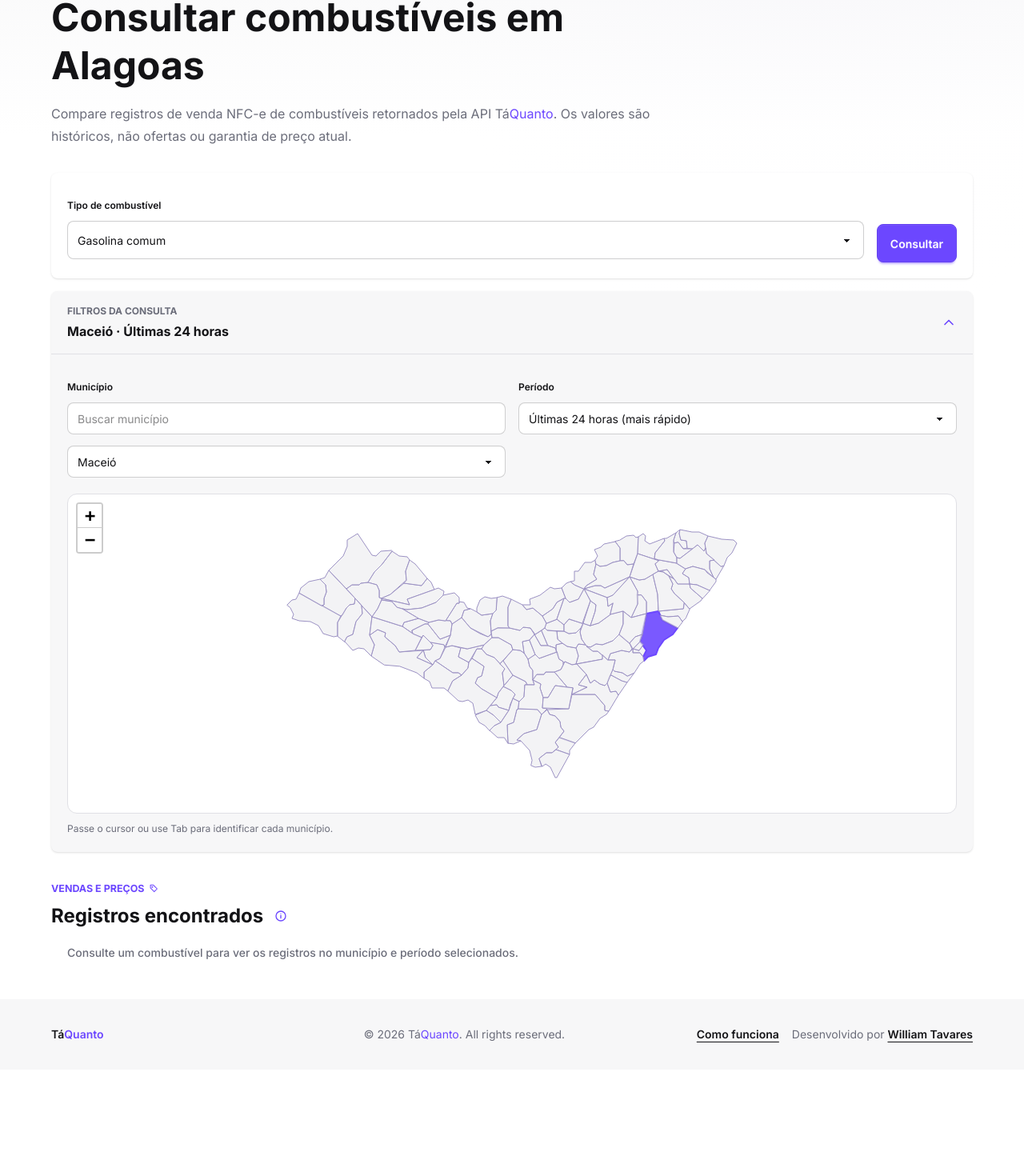
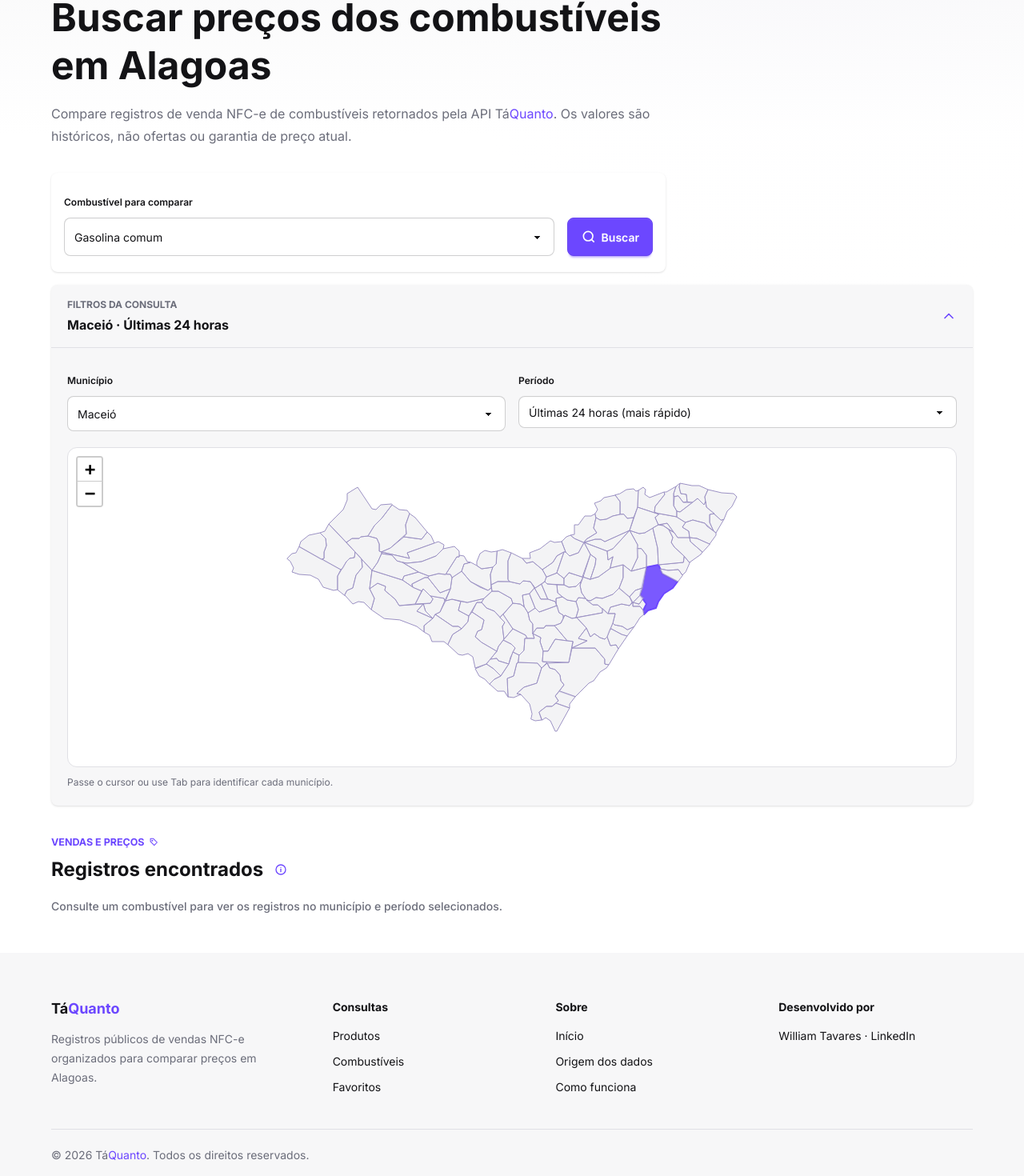
Before and after one commit to williamroberttv/taquanto, an Angular app: page /combustiveis in a window 1280 px wide. Shown: the part 161-1631 px from the top of the page at 80% size. Before the commit the page ends 1498 px from the top, so only its background shows below. Built offline with nearby package versions, Linux system fonts and the light colour scheme.

Commit message:
Refine search filters and fuel page details
- Add reusable municipality picker with search
- Improve footer navigation and fuel search wording
- Let map selector toggle closed and update tests

```diff
--- a/src/app/app.routes.ts
+++ b/src/app/app.routes.ts
@@ -20,7 +20,7 @@ export const routes: Routes = [
   {
     path: 'combustiveis',
     loadComponent: () => import('./pages/fuels/fuels').then((m) => m.FuelsPage),
-    title: 'Consultar combustíveis em Alagoas | TáQuanto',
+    title: 'Buscar preços dos combustíveis em Alagoas | TáQuanto',
   },
   {
     path: 'favoritos',
--- a/src/app/components/footer/footer.html
+++ b/src/app/components/footer/footer.html
@@ -1,30 +1,52 @@
 <footer
-  class="footer footer-horizontal mx-auto w-full max-w-none items-center bg-base-200 px-5 py-8 text-sm leading-6 text-[var(--tq-muted)]"
+  class="w-full bg-base-200 px-5 py-12 text-sm leading-6 text-[var(--tq-muted)] sm:py-14"
   aria-label="Rodapé"
 >
-  <div class="mx-auto grid w-full max-w-6xl gap-5 text-center sm:grid-cols-3 sm:text-left">
-    <aside>
-      <p class="font-semibold text-[var(--tq-ink)]">Tá<span class="text-primary">Quanto</span></p>
-    </aside>
-    <p>© 2026 Tá<span class="text-primary">Quanto</span>. All rights reserved.</p>
-    <nav class="flex flex-wrap justify-center gap-x-4 sm:justify-self-end" aria-label="Rodapé">
-      <a
-        href="/#como-funciona"
-        class="font-semibold text-[var(--tq-ink)] underline underline-offset-4"
-      >
-        Como funciona
-      </a>
-      <span>
-        Desenvolvido por
+  <div class="mx-auto w-full max-w-6xl">
+    <div class="grid gap-9 sm:grid-cols-2 lg:grid-cols-[1.3fr_1fr_1fr_1fr]">
+      <aside class="max-w-sm">
+        <p class="text-lg font-bold text-[var(--tq-ink)]">
+          Tá<span class="text-primary">Quanto</span>
+        </p>
+        <p class="mt-3">
+          Registros públicos de vendas NFC-e organizados para comparar preços em Alagoas.
+        </p>
+      </aside>
+
+      <nav aria-label="Consultas">
+        <h2 class="font-bold text-[var(--tq-ink)]">Consultas</h2>
+        <ul class="mt-3 grid gap-2">
+          <li><a href="/produtos" class="footer-link">Produtos</a></li>
+          <li><a href="/combustiveis" class="footer-link">Combustíveis</a></li>
+          <li><a href="/favoritos" class="footer-link">Favoritos</a></li>
+        </ul>
+      </nav>
+
+      <nav aria-label="Sobre o TáQuanto">
+        <h2 class="font-bold text-[var(--tq-ink)]">Sobre</h2>
+        <ul class="mt-3 grid gap-2">
+          <li><a href="/#topo" class="footer-link">Início</a></li>
+          <li><a href="/#dados" class="footer-link">Origem dos dados</a></li>
+          <li><a href="/#como-funciona" class="footer-link">Como funciona</a></li>
+        </ul>
+      </nav>
+
+      <div>
+        <h2 class="font-bold text-[var(--tq-ink)]">Desenvolvido por</h2>
         <a
           href="https://www.linkedin.com/in/williamtavares/"
           target="_blank"
           rel="noopener noreferrer"
           aria-label="William Tavares no LinkedIn (abre em nova aba)"
-          class="font-semibold text-[var(--tq-ink)] underline underline-offset-4"
-          >William Tavares</a
+          class="footer-link mt-3 inline-block"
         >
-      </span>
-    </nav>
+          William Tavares · LinkedIn
+        </a>
+      </div>
+    </div>
+
+    <div class="mt-10 border-t border-[var(--tq-border)] pt-5">
+      <p>© 2026 Tá<span class="text-primary">Quanto</span>. Todos os direitos reservados.</p>
+    </div>
   </div>
 </footer>
--- a/src/app/components/footer/footer.ts
+++ b/src/app/components/footer/footer.ts
@@ -6,5 +6,15 @@ import { Component } from '@angular/core';
     class: 'block',
   },
   templateUrl: './footer.html',
+  styles: `
+    .footer-link {
+      color: var(--tq-ink);
+      text-underline-offset: 0.25rem;
+    }
+
+    .footer-link:hover {
+      text-decoration: underline;
+    }
+  `,
 })
 export class Footer {}
--- a/src/app/components/header/header.html
+++ b/src/app/components/header/header.html
@@ -1,7 +1,7 @@
 <header
-  class="navbar min-h-0 border-b border-[var(--tq-border)] bg-[color-mix(in_srgb,var(--tq-canvas)_88%,transparent)] px-0 py-0 backdrop-blur-md"
+  class="navbar min-h-0 border-b border-[var(--tq-border)] bg-[color-mix(in_srgb,var(--tq-canvas)_88%,transparent)] px-5 py-0 backdrop-blur-md"
 >
-  <div class="mx-auto flex w-full max-w-6xl items-center justify-between gap-4 px-5 py-3">
+  <div class="mx-auto flex w-full max-w-6xl items-center justify-between gap-4 py-3">
     <a
       href="/"
       class="btn btn-ghost min-h-11 gap-3 border-0 px-0 shadow-none hover:border-0 hover:bg-transparent"
--- /dev/null
+++ b/src/app/components/municipality-select/municipality-select.ts
@@ -0,0 +1,139 @@
+import { Component, ElementRef, computed, input, output, signal, viewChild } from '@angular/core';
+import { ALAGOAS_MUNICIPALITIES, MunicipalitySelection } from '../../municipalities';
+
+@Component({
+  selector: 'app-municipality-select',
+  template: `
+    <div class="fieldset">
+      <span id="municipality-label" class="fieldset-legend">Município</span>
+      <details #dropdown class="dropdown w-full" (toggle)="toggleDropdown(dropdown.open)">
+        <summary
+          #trigger
+          id="municipality-select"
+          class="select min-h-11 w-full cursor-pointer list-none bg-base-100"
+          aria-haspopup="listbox"
+          aria-controls="municipality-options"
+          aria-labelledby="municipality-label municipality-value"
+          [attr.aria-expanded]="open()"
+          [attr.data-value]="municipality().code"
+        >
+          <span id="municipality-value">{{ municipality().name }}</span>
+        </summary>
+
+        <div
+          class="dropdown-content z-20 mt-2 w-full rounded-box border border-[var(--tq-border)] bg-base-100 p-2 shadow-xl"
+        >
+          <label class="sr-only" for="municipality-search">Buscar município</label>
+          <input
+            #searchInput
+            id="municipality-search"
+            type="search"
+            class="input w-full"
+            autocomplete="off"
+            placeholder="Buscar município"
+            aria-controls="municipality-options"
+            [value]="filter()"
+            (input)="filterMunicipalities($event)"
+            (keydown.escape)="close()"
+          />
+          <div
+            id="municipality-options"
+            class="municipality-options mt-2 grid max-h-64 overflow-y-auto"
+            role="listbox"
+            aria-label="Municípios de Alagoas"
+          >
+            @for (option of filteredMunicipalities(); track option.code) {
+              <button
+                type="button"
+                class="municipality-option"
+                role="option"
+                [value]="option.code"
+                [attr.aria-selected]="option.code === municipality().code"
+                (click)="select(option)"
+              >
+                {{ option.name }}
+              </button>
+            } @empty {
+              <p
+                class="px-3 py-2 text-sm text-[var(--tq-muted)]"
+                role="option"
+                aria-disabled="true"
+                aria-selected="false"
+              >
+                Nenhum município encontrado
+              </p>
+            }
+          </div>
+        </div>
+      </details>
+    </div>
+  `,
+  styles: `
+    :host {
+      display: block;
+      min-width: 0;
+    }
+
+    .municipality-option {
+      min-height: 2.75rem;
+      border: 0;
+      border-radius: var(--radius-field);
+      background: transparent;
+      color: var(--tq-ink);
+      padding: 0.625rem 0.75rem;
+      text-align: left;
+    }
+
+    .municipality-option:hover,
+    .municipality-option:focus-visible,
+    .municipality-option[aria-selected='true'] {
+      background: var(--color-base-200);
+    }
+
+    .municipality-option[aria-selected='true'] {
+      color: var(--color-primary);
+      font-weight: 700;
+    }
+  `,
+})
+export class MunicipalitySelect {
+  private readonly dropdown = viewChild.required<ElementRef<HTMLDetailsElement>>('dropdown');
+  private readonly searchInput = viewChild<ElementRef<HTMLInputElement>>('searchInput');
+  private readonly trigger = viewChild.required<ElementRef<HTMLElement>>('trigger');
+
+  readonly municipality = input.required<MunicipalitySelection>();
+  readonly municipalityChange = output<MunicipalitySelection>();
+
+  protected readonly filter = signal('');
+  protected readonly open = signal(false);
+  protected readonly filteredMunicipalities = computed(() => {
+    const query = this.normalize(this.filter());
+    return ALAGOAS_MUNICIPALITIES.filter(({ name }) => this.normalize(name).includes(query));
+  });
+
+  protected toggleDropdown(open: boolean): void {
+    this.open.set(open);
+    if (open) {
+      queueMicrotask(() => this.searchInput()?.nativeElement.focus());
+    }
+  }
+
+  protected filterMunicipalities(event: Event): void {
+    this.filter.set((event.target as HTMLInputElement).value);
+  }
+
+  protected select(selection: MunicipalitySelection): void {
+    this.municipalityChange.emit(selection);
+    this.close();
+  }
+
+  protected close(): void {
+    this.dropdown().nativeElement.open = false;
+    this.filter.set('');
+    this.trigger().nativeElement.focus();
+  }
+
+  private normalize(value: string): string {
+    return value.trim().toLocaleLowerCase('pt-BR').normalize('NFD').replace(/\p{M}/gu, '');
+  }
+}
--- a/src/app/pages/fuels/fuels.html
+++ b/src/app/pages/fuels/fuels.html
@@ -15,7 +15,7 @@
           id="fuels-title"
           class="mt-3 text-4xl font-bold leading-tight text-[var(--tq-ink)] sm:text-5xl"
         >
-          Consultar combustíveis em Alagoas
+          Buscar preços dos combustíveis em Alagoas
         </h1>
         <p class="mt-4 leading-7 text-[var(--tq-muted)]">
           Compare registros de venda NFC-e de combustíveis retornados pela API Tá<span
@@ -29,13 +29,13 @@
         #fuelForm
         id="fuel-search"
         tabindex="-1"
-        class="card mt-8 grid scroll-mt-20 gap-4 bg-base-100 p-5 shadow-sm sm:grid-cols-[1fr_auto] sm:items-end"
+        class="card mt-8 grid max-w-3xl scroll-mt-20 gap-4 bg-base-100 p-4 shadow-sm sm:grid-cols-[minmax(0,1fr)_auto] sm:items-end"
         aria-labelledby="fuel-search-title"
         (submit)="submit($event)"
       >
         <div class="fieldset">
           <label id="fuel-search-title" class="fieldset-legend" for="fuel-type">
-            Tipo de combustível
+            Combustível para comparar
           </label>
           <select
             id="fuel-type"
@@ -48,8 +48,20 @@
             }
           </select>
         </div>
-        <button type="submit" class="btn btn-primary min-h-12" [disabled]="!filtersReady()">
-          {{ !filtersReady() ? 'Carregando mapa...' : loading() ? 'Consultando...' : 'Consultar' }}
+        <button
+          type="submit"
+          class="btn btn-primary min-h-12 sm:mb-1"
+          [disabled]="!filtersReady()"
+        >
+          <svg
+            class="h-5 w-5 fill-none stroke-current stroke-2"
+            viewBox="0 0 24 24"
+            aria-hidden="true"
+          >
+            <circle cx="11" cy="11" r="7" />
+            <path d="m16 16 4 4" />
+          </svg>
+          {{ !filtersReady() ? 'Carregando...' : loading() ? 'Buscando...' : 'Buscar' }}
         </button>
       </form>
 
--- a/src/app/pages/home/home.css
+++ b/src/app/pages/home/home.css
@@ -32,6 +32,17 @@
   stroke-linecap: round;
   stroke-linejoin: round;
   stroke-width: 2;
+}
+
+.fuel-button {
+  border-color: #145a3a;
+  background: #145a3a;
+  color: #fff;
+}
+
+.fuel-button:hover {
+  border-color: #0f452d;
+  background: #0f452d;
 }
 
 .brand-banner {
--- a/src/app/pages/home/home.html
+++ b/src/app/pages/home/home.html
@@ -37,7 +37,13 @@
                 <path d="m13 6 6 6-6 6" />
               </svg>
             </a>
-            <a href="/combustiveis" class="btn btn-outline min-h-12">Consultar combustíveis</a>
+            <a href="/combustiveis" class="fuel-button btn min-h-12">
+              <svg class="button-icon" viewBox="0 0 24 24" aria-hidden="true">
+                <path d="M5 22V4a2 2 0 0 1 2-2h8a2 2 0 0 1 2 2v18" />
+                <path d="M3 22h16M8 6h6v5H8zM17 7h2l2 2v8a2 2 0 0 1-4 0v-3" />
+              </svg>
+              Consultar combustíveis
+            </a>
           </div>
 
           <p class="mt-5 max-w-lg text-sm leading-6 text-[var(--tq-muted)]">
--- a/src/app/pages/search/product-search-form.ts
+++ b/src/app/pages/search/product-search-form.ts
@@ -7,7 +7,7 @@ import { Component, ElementRef, input, output, viewChild } from '@angular/core';
       #form
       id="product-search"
       tabindex="-1"
-      class="card mt-8 grid scroll-mt-20 gap-3 bg-base-100 p-4 shadow-sm sm:grid-cols-[1fr_auto]"
+      class="card mt-8 grid max-w-3xl scroll-mt-20 gap-4 bg-base-100 p-4 shadow-sm sm:grid-cols-[minmax(0,1fr)_auto] sm:items-end"
       aria-labelledby="product-search-title"
       (submit)="submit($event)"
     >
--- a/src/app/pages/search/search-filters.ts
+++ b/src/app/pages/search/search-filters.ts
@@ -1,11 +1,12 @@
 import { Component, computed, input, output, signal } from '@angular/core';
 import { MunicipalityMap } from '../../components/municipality-map/municipality-map';
-import { ALAGOAS_MUNICIPALITIES, MunicipalitySelection } from '../../municipalities';
+import { MunicipalitySelect } from '../../components/municipality-select/municipality-select';
+import { MunicipalitySelection } from '../../municipalities';
 import { SEARCH_PERIODS } from './search.models';
 
 @Component({
   selector: 'app-search-filters',
-  imports: [MunicipalityMap],
+  imports: [MunicipalityMap, MunicipalitySelect],
   template: `
     <section class="location-filter card mt-4 bg-base-200 shadow-sm">
       <details open>
@@ -21,35 +22,10 @@ import { SEARCH_PERIODS } from './search.models';
 
         <div class="filter-panel">
           <div class="filter-fields">
-            <div class="fieldset">
-              <label class="fieldset-legend" for="municipality-select">Município</label>
-              <label class="sr-only" for="municipality-search">Buscar município</label>
-              <input
-                id="municipality-search"
-                type="search"
-                class="input mb-2 w-full"
-                autocomplete="off"
-                placeholder="Buscar município"
-                aria-controls="municipality-select"
-                (input)="filterMunicipalities($event)"
-              />
-              <select
-                id="municipality-select"
-                class="select w-full"
-                (change)="selectMunicipality($event)"
-              >
-                <option value="" disabled [selected]="!municipalitySelectValue()">Selecione um município</option>
-                @for (option of filteredMunicipalities(); track option.code) {
-                  <option
-                    [value]="option.code"
-                    [selected]="option.code === municipalitySelectValue()"
-                  >{{ option.name }}</option>
-                }
-                @if (filteredMunicipalities().length === 0) {
-                  <option disabled>Nenhum município encontrado</option>
-                }
-              </select>
-            </div>
+            <app-municipality-select
+              [municipality]="municipality()"
+              (municipalityChange)="municipalityChange.emit($event)"
+            />
 
             <div class="fieldset">
               <label class="fieldset-legend" for="search-period">Período</label>
@@ -72,9 +48,9 @@ import { SEARCH_PERIODS } from './search.models';
               class="map-selector btn btn-outline"
               aria-controls="municipality-map-panel"
               [attr.aria-expanded]="mapVisible()"
-              (click)="showMap()"
+              (click)="toggleMap()"
             >
-              {{ mapVisible() ? 'Mapa municipal aberto' : 'Selecionar no mapa' }}
+              {{ mapVisible() ? 'Recolher mapa' : 'Selecionar no mapa' }}
             </button>
           }
 
@@ -180,43 +156,16 @@ export class SearchFilters {
   readonly daysChange = output<number>();
 
   protected readonly mapVisible = signal(false);
-  protected readonly municipalityFilter = signal('');
-  protected readonly municipalities = ALAGOAS_MUNICIPALITIES;
-  protected readonly filteredMunicipalities = computed(() => {
-    const query = this.normalize(this.municipalityFilter());
-    return this.municipalities.filter(({ name }) => this.normalize(name).includes(query));
-  });
-  protected readonly municipalitySelectValue = computed(() =>
-    this.filteredMunicipalities().some(({ code }) => code === this.municipality().code)
-      ? this.municipality().code
-      : '',
-  );
   protected readonly periods = SEARCH_PERIODS;
   protected readonly periodLabel = computed(
     () => this.periods.find((period) => period.days === this.days())?.label ?? '',
   );
 
-  protected selectMunicipality(event: Event): void {
-    const code = (event.target as HTMLSelectElement).value;
-    const selection = this.municipalities.find((municipality) => municipality.code === code);
-    if (selection) {
-      this.municipalityChange.emit(selection);
-    }
-  }
-
   protected selectPeriod(event: Event): void {
     this.daysChange.emit(Number((event.target as HTMLSelectElement).value));
   }
 
-  protected filterMunicipalities(event: Event): void {
-    this.municipalityFilter.set((event.target as HTMLInputElement).value);
-  }
-
-  protected showMap(): void {
-    this.mapVisible.set(true);
-  }
-
-  private normalize(value: string): string {
-    return value.trim().toLocaleLowerCase('pt-BR').normalize('NFD').replace(/\p{M}/gu, '');
+  protected toggleMap(): void {
+    this.mapVisible.update((visible) => !visible);
   }
 }
--- a/src/app/pages/search/search-results.ts
+++ b/src/app/pages/search/search-results.ts
@@ -136,11 +136,6 @@ import { SearchPagination } from './search-pagination';
       display: block;
     }
 
-    .results-message,
-    .cache-status {
-      padding-inline: 1.25rem;
-    }
-
     .cache-status {
       display: flex;
       align-items: center;
```
Also changed, not shown: 2 other files (tests, documents, lock files or other folders).
